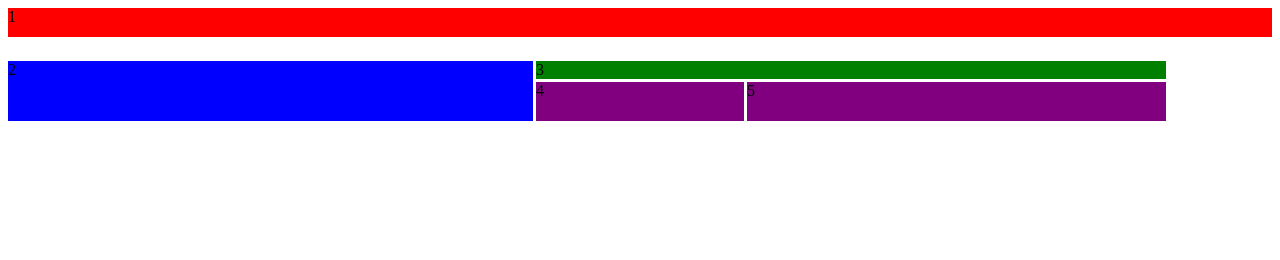
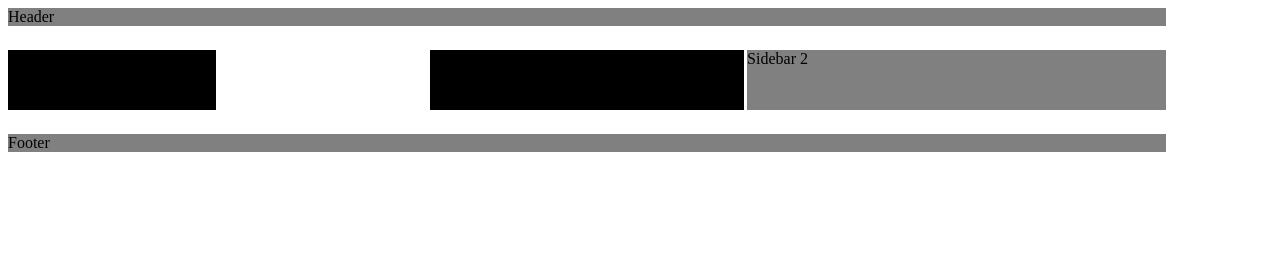
Before and after one commit to Mattaheck/vschool, a website: page css-grid-practice/index.html in a window 1280 px wide. Drawn offline with Linux system fonts and the light colour scheme.

Commit message:
progress to 11/24

```diff
--- a/css-grid-practice/index.html
+++ b/css-grid-practice/index.html
@@ -8,14 +8,20 @@
     <title>Document</title>
 </head>
 <body>
-    <div class="container">
+    <!-- <div class="container">
         <div class="box1">1</div>
         <div class="box2">2</div>
         <div class="box3">3</div>
         <div class="box4">4</div>
         <div class="box5">5</div>
+    </div> -->
+    <div class="container">
+        <div class="header">Header</div>
+        <div class="sidebar">Sidebar</div>
+        <div class="content">Content: this would normally have more content</div>
+        <div class="sidebar2">Sidebar 2</div>
+        <div class="footer">Footer</div>
     </div>
-
 
 </body>
 </html>
--- a/css-grid-practice/main.css
+++ b/css-grid-practice/main.css
@@ -1,38 +1,4 @@
-/* .container > div {
-    display: flex;
-    justify-content: center;
-    align-items: center;
-    font-size: 2em;
-    color: #ffeead;
-}
-
-.container {
-    display: grid;
-    grid-template-columns: 1fr 2fr 1fr;
-}
-
-html, body {
-  background-color: #ffeead;
-  margin: 10px;
-}
-
-.container > div:nth-child(1n) {
-  background-color: #96ceb4;
-}
-
-.container > div:nth-child(3n) {
-  background-color: #88d8b0;
-}
-
-.container > div:nth-child(2n) {
-      background-color: #ff6f69;
-}
-
-.container > div:nth-child(4n) {
-      background-color: #ffcc5c;
-} */
-
-
+/*
 .container {
     height: 100%;
     display: grid;
@@ -71,3 +37,73 @@ html, body {
     grid-row: 8/12;
     background-color: purple;
 }
+      */
+
+.container {
+        height: 100%;
+        display: grid;
+        grid-gap: 3px;
+        grid-template-columns: repeat(12, 1fr);
+        grid-template-rows: repeat(12, 1fr);
+
+ }
+
+ .header {
+    grid-column: 1/12;
+    grid-row: 1/2;
+    background-color: grey;
+ }
+
+ .sidebar {
+    grid-column: 1/12;
+    grid-row: 3/4;
+    background-color: black;
+}
+
+.content {
+    grid-column: 1/12;
+    grid-row: 4/6;
+    background-color: black;
+}
+
+.sidebar2 {
+    grid-column: 1/12;
+    grid-row: 6/7;
+    background-color: grey;
+}
+
+.footer {
+    grid-column: 1/12;
+    grid-row: 7/8;
+    background-color: grey;
+}
+
+@media only screen and (min-width: 600px) and (max-width: 1024px) {
+    .sidebar {
+        grid-column: 1/3;
+        grid-row: 3/6;
+    }
+
+    .content {
+        grid-column: 5/12;
+        grid-row: 3/6;
+    }
+
+}
+
+@media only screen and (min-width: 1025px) {
+    .sidebar {
+        grid-column: 1/3;
+        grid-row: 3/6;
+    }
+
+    .content {
+        grid-column: 5/8;
+        grid-row: 3/6;
+    }
+
+    .sidebar2 {
+        grid-column: 8/12;
+        grid-row: 3/6;
+    }
+}
```
